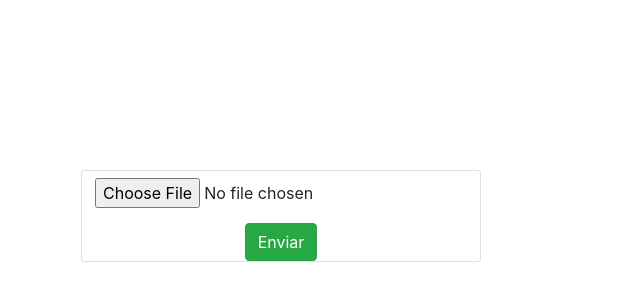
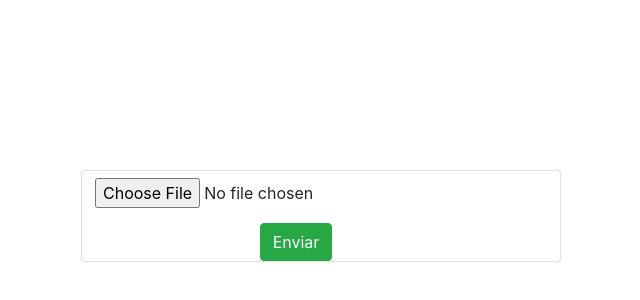
Before and after one commit to lucianofcm/lucfront, a Vue app: page / in a window 1280 px wide. Shown: the part 184-484 px from the top of the page, without its empty margins (334-974 px from the left). Built offline with nearby package versions, Linux system fonts and the light colour scheme; a web font is replaced by a local one.

Commit message:
perfumaria.

```diff
--- a/src/views/AboutView.vue
+++ b/src/views/AboutView.vue
@@ -4,8 +4,8 @@
       <strong>Sucesso</strong> Arquivo enviado com sucesso.
     </div>
 
-    <div class="card">
-      <div class="large-8 medium-8 small-8 cell">
+    <div class="card" style="width: 480px; background-color: white; padding-right: 50px;">
+      <div class="large-12 medium-12 small-12 cell">
         <label class="btn btn-default">
           <input type="file" id="file" ref="file" v-on:change="(e) => handleFileUpload(e)" />
         </label>
```
